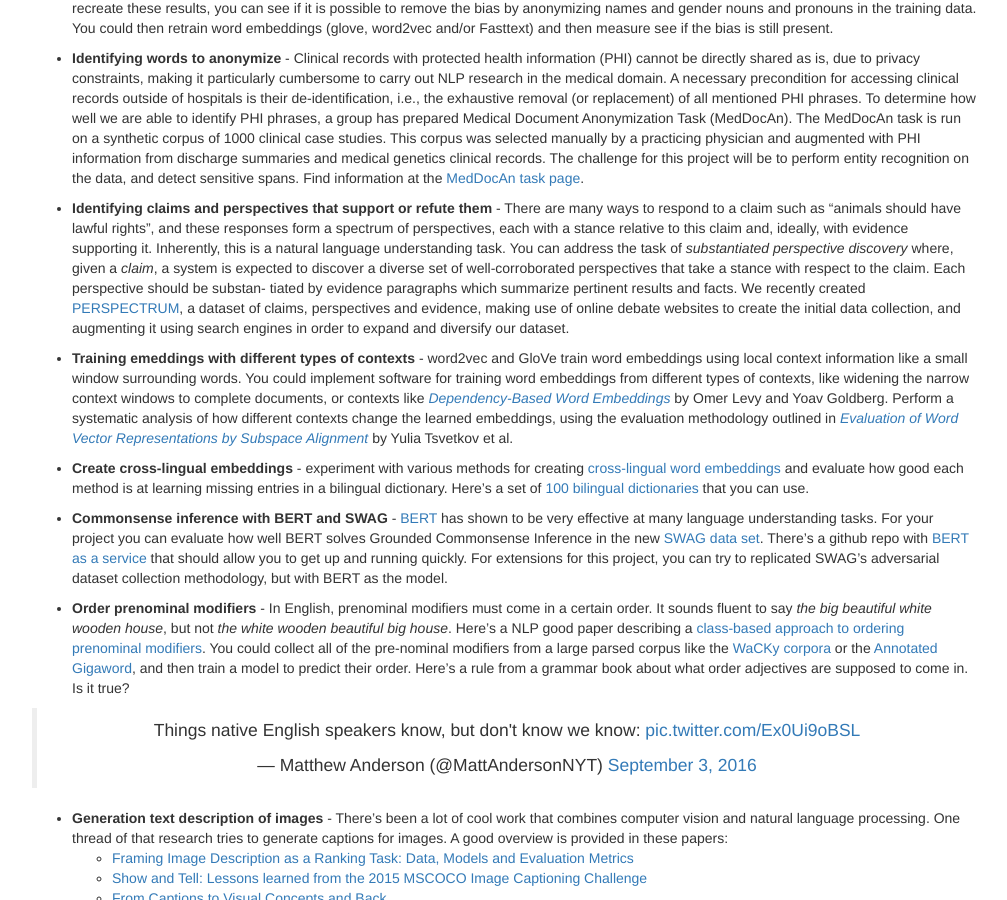
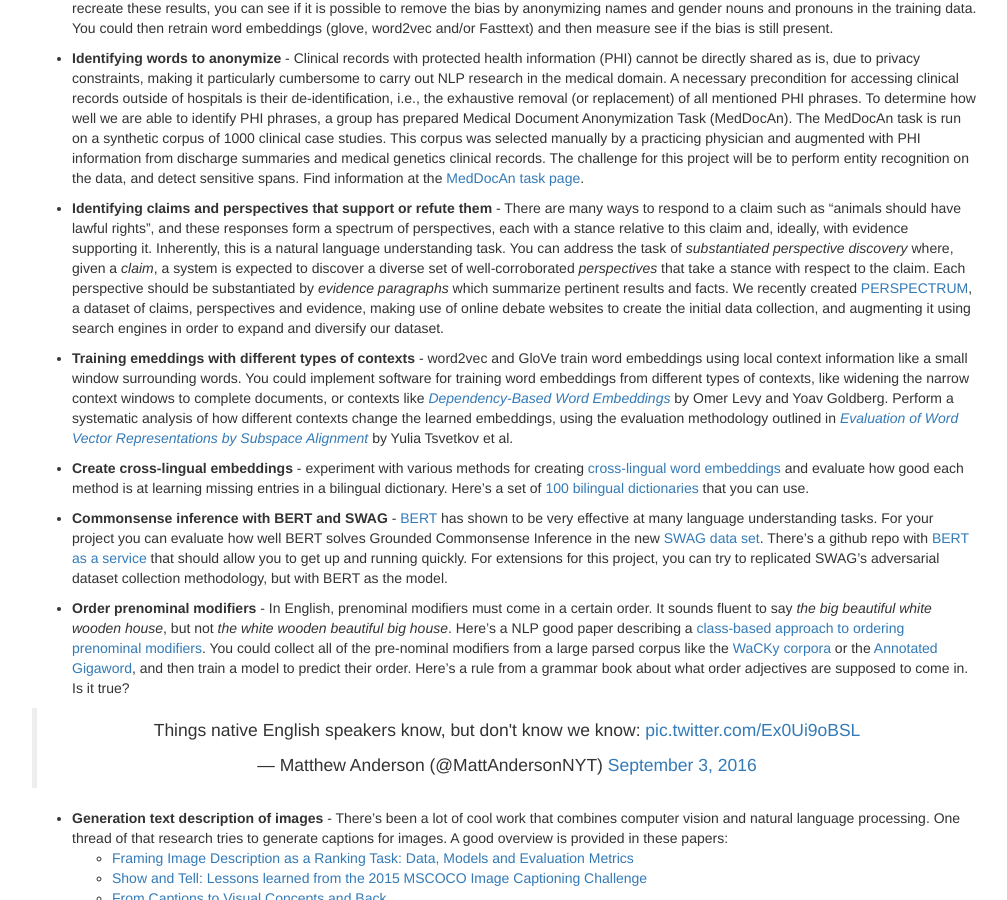
Before and after one commit to computational-linguistics-class/computational-linguistics-class.github.io, a Jekyll site: the page built from term-project.md, in a window 1280 px wide and 900 px high, scrolled down 1443 px. Shown: the whole window, without its empty margins (233-1240 px from the left). Built offline with Jekyll 4.4.1, drawn with Linux system fonts in a browser that asks for light colours; nearby versions of some CDN libraries; a script that is not in the unit is left out; comment, search, counter and statistics services are not loaded.

Commit message:
Update term-project.md

```diff
--- a/term-project.md
+++ b/term-project.md
@@ -108,7 +108,7 @@ You should identify what topic you would like to work on.  Pretty much any topic
 
 * **Identifying words to anonymize** - Clinical records with protected health information (PHI) cannot be directly shared as is, due to privacy constraints, making it particularly cumbersome to carry out NLP research in the medical domain. A necessary precondition for accessing clinical records outside of hospitals is their de-identification, i.e., the exhaustive removal (or replacement) of all mentioned PHI phrases. To determine how well we are able to identify PHI phrases, a group has prepared Medical Document Anonymization Task (MedDocAn).  The MedDocAn task is run on a synthetic corpus of 1000 clinical case studies. This corpus was selected manually by a practicing physician and augmented with PHI information from discharge summaries and medical genetics clinical records.  The challenge for this project will be to perform entity recognition on the data, and detect sensitive spans. Find information at the [MedDocAn task page](http://temu.bsc.es/meddocan).
 
-* **Identifying claims and perspectives that support or refute them** - There are many ways to respond to a claim such as "animals should have lawful rights", and these responses form a spectrum of perspectives, each with a stance relative to this claim and, ideally, with evidence supporting it. Inherently, this is a natural language understanding task.  You can address the task of *substantiated perspective discovery* where, given a *claim*, a system is expected to discover a diverse set of well-corroborated perspectives that take a stance with respect to the claim. Each perspective should be substan- tiated by evidence paragraphs which summarize pertinent results and facts. We recently created [PERSPECTRUM](https://www.cis.upenn.edu/~ccb/publications/discovering-diverse-perspectives.pdf), a dataset of claims, perspectives and evidence, making use of online debate websites to create the initial data collection, and augmenting it using search engines in order to expand and diversify our dataset.
+* **Identifying claims and perspectives that support or refute them** - There are many ways to respond to a claim such as "animals should have lawful rights", and these responses form a spectrum of perspectives, each with a stance relative to this claim and, ideally, with evidence supporting it. Inherently, this is a natural language understanding task.  You can address the task of *substantiated perspective discovery* where, given a *claim*, a system is expected to discover a diverse set of well-corroborated *perspectives* that take a stance with respect to the claim. Each perspective should be substantiated by *evidence paragraphs* which summarize pertinent results and facts. We recently created [PERSPECTRUM](https://www.cis.upenn.edu/~ccb/publications/discovering-diverse-perspectives.pdf), a dataset of claims, perspectives and evidence, making use of online debate websites to create the initial data collection, and augmenting it using search engines in order to expand and diversify our dataset.
 
 
 * **Training emeddings with different types of contexts** - word2vec and GloVe train word embeddings using local context information like a small window surrounding words.  You could implement software for training word embeddings from different types of contexts, like widening the narrow context windows to complete documents, or contexts like [*Dependency-Based Word Embeddings*](https://www.aclweb.org/anthology/P14-2050) by Omer Levy and Yoav Goldberg.  Perform a systematic analysis of how different contexts change the learned embeddings, using the evaluation methodology outlined in [*Evaluation of Word Vector Representations by Subspace Alignment*](http://www.cs.cmu.edu/~ytsvetko/papers/qvec.pdf) by Yulia Tsvetkov et al.
```
